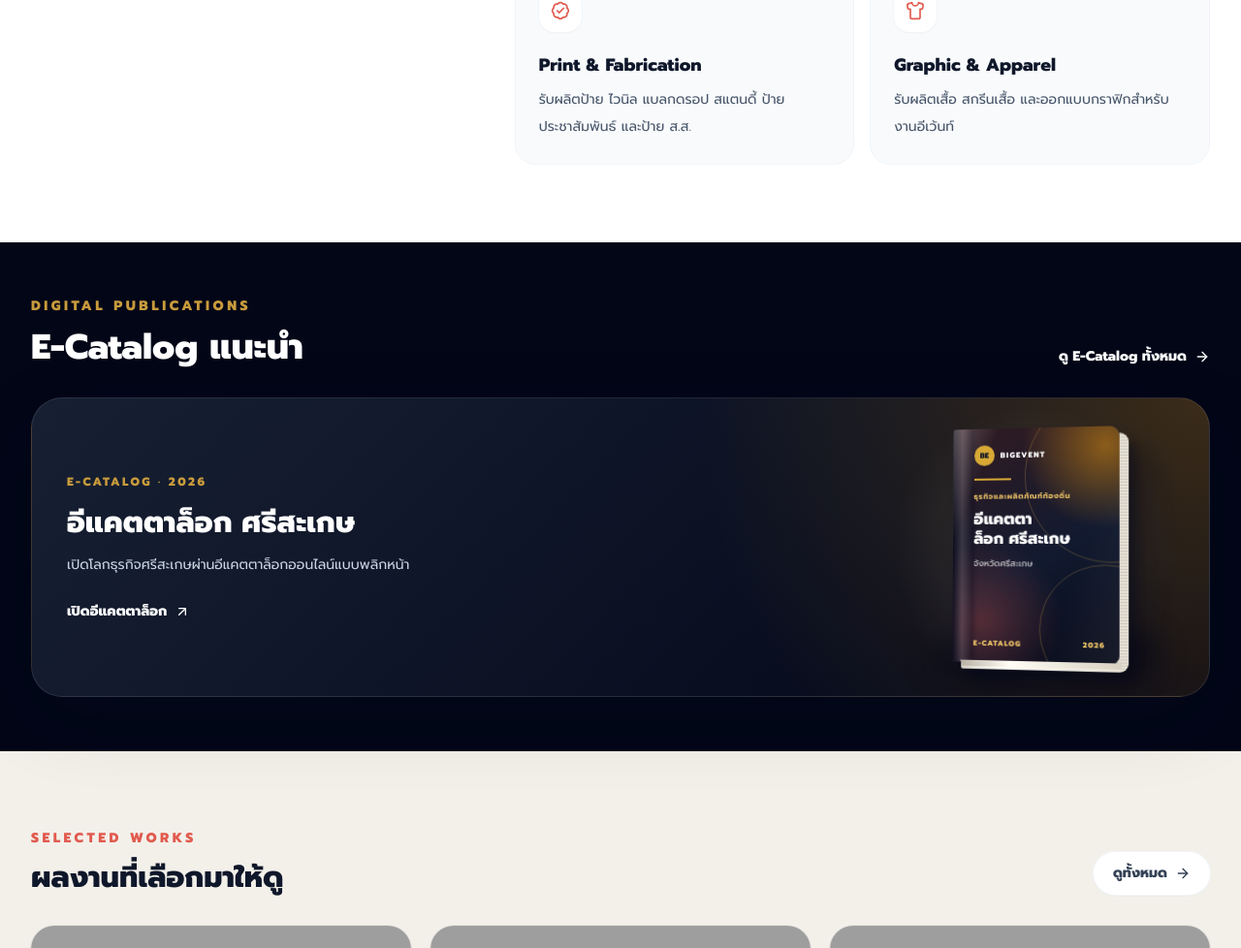
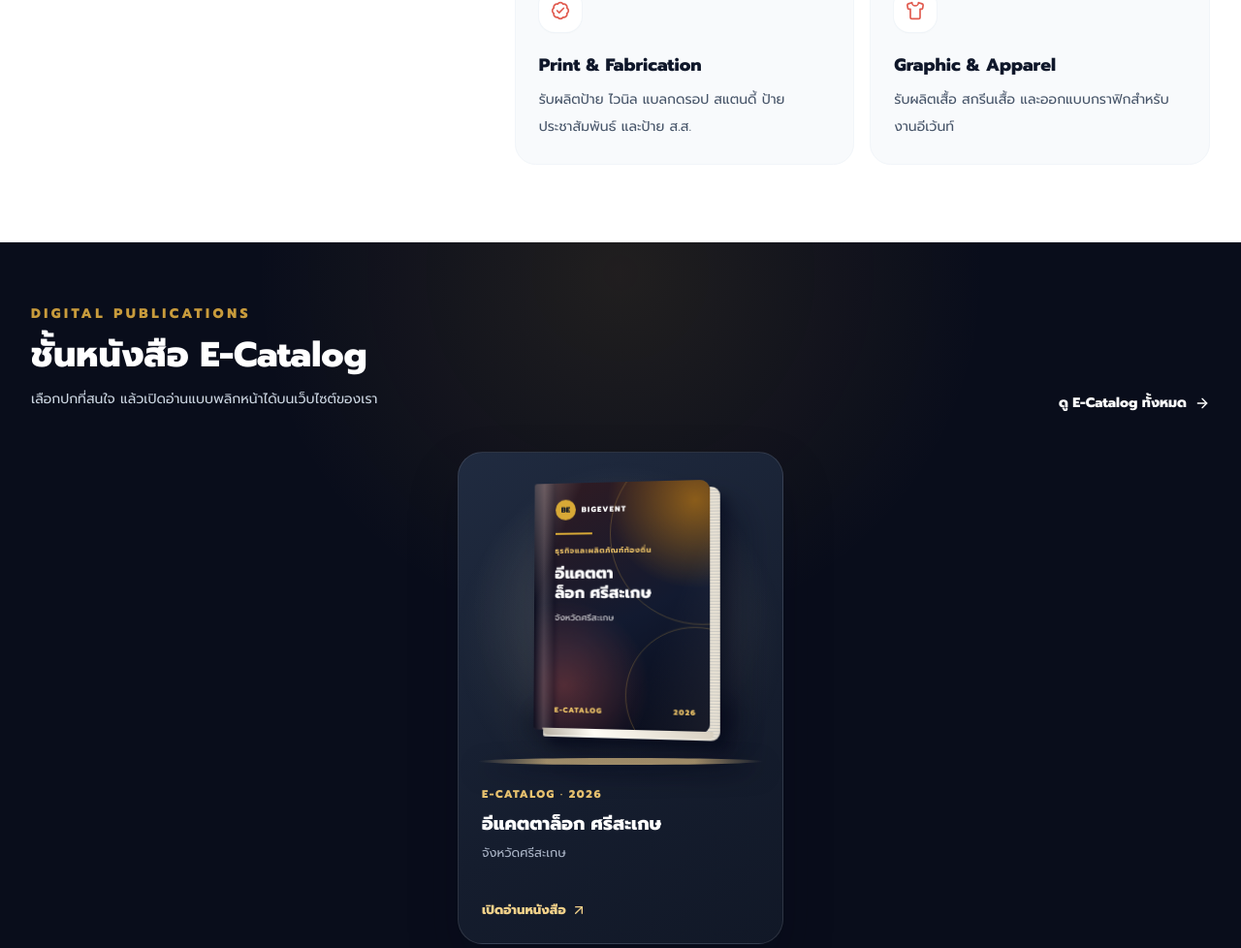
Before and after one commit to pongsaphat-sudo/bigevent, a PHP site: page / in a window 1280 px wide. Shown: the part 1266-2244 px from the top of the page at 97% size. Run offline with PHP 8.4, Linux system fonts and the light colour scheme; data that the repository does not hold is empty; some libraries are stand-ins or nearby versions; grey boxes are pictures that could not be loaded.

Commit message:
Show featured E-Catalogs as a homepage bookshelf

```diff
--- a/assets/css/app.css
+++ b/assets/css/app.css
@@ -129,9 +129,9 @@ textarea.admin-field {
 }
 
 .ecatalog-book-stage--home {
-  min-height: 18rem;
-  padding: 2rem 2.75rem 2.25rem;
-  background: radial-gradient(circle at center, rgba(255, 255, 255, 0.1), transparent 64%);
+  min-height: 20rem;
+  padding: 2rem 2.25rem 2.35rem;
+  background: radial-gradient(circle at center, rgba(255, 255, 255, 0.12), transparent 66%);
 }
 
 .ecatalog-book-stage--hero {
@@ -165,7 +165,110 @@ textarea.admin-field {
 }
 
 .ecatalog-book--home {
-  width: min(62%, 10.75rem);
+  width: min(68%, 12.25rem);
+}
+
+.ecatalog-home-section {
+  background: radial-gradient(circle at 50% 4%, rgba(203, 155, 60, 0.12), transparent 38%), #090d1b;
+}
+
+.ecatalog-home-shelf {
+  display: grid;
+  grid-template-columns: repeat(auto-fit, minmax(min(100%, 16rem), 21rem));
+  justify-content: center;
+  gap: 1.5rem;
+}
+
+.ecatalog-home-item {
+  display: flex;
+  min-width: 0;
+  flex-direction: column;
+  overflow: hidden;
+  border: 1px solid rgba(255, 255, 255, 0.11);
+  border-radius: 1.6rem;
+  background: linear-gradient(150deg, #202b40, #151d2e 62%, #111827);
+  box-shadow: 0 24px 50px rgba(2, 6, 23, 0.25);
+  transition: border-color 240ms ease, transform 240ms ease, box-shadow 240ms ease;
+}
+
+.ecatalog-home-item:hover,
+.ecatalog-home-item:focus-visible {
+  border-color: rgba(223, 180, 94, 0.72);
+  transform: translateY(-5px);
+  box-shadow: 0 30px 60px rgba(2, 6, 23, 0.4);
+}
+
+.ecatalog-home-item:focus-visible {
+  outline: 3px solid #d8a936;
+  outline-offset: 4px;
+}
+
+.ecatalog-home-item__display {
+  position: relative;
+  display: block;
+  background: radial-gradient(circle at 50% 60%, rgba(248, 222, 153, 0.11), transparent 67%);
+}
+
+.ecatalog-home-item__display::after {
+  content: "";
+  position: absolute;
+  right: 6%;
+  bottom: 0;
+  left: 6%;
+  height: 7px;
+  border-radius: 50%;
+  background: linear-gradient(90deg, transparent, rgba(235, 201, 138, 0.64) 24%, rgba(235, 201, 138, 0.64) 76%, transparent);
+  box-shadow: 0 8px 22px rgba(2, 6, 23, 0.55);
+}
+
+.ecatalog-home-item__meta {
+  display: flex;
+  min-height: 11.5rem;
+  flex: 1;
+  flex-direction: column;
+  align-items: flex-start;
+  padding: 1.4rem 1.5rem 1.5rem;
+}
+
+.ecatalog-home-item__eyebrow {
+  color: #e9c370;
+  font-size: 0.7rem;
+  font-weight: 800;
+  letter-spacing: 0.14em;
+  text-transform: uppercase;
+}
+
+.ecatalog-home-item__title {
+  display: -webkit-box;
+  overflow: hidden;
+  margin-top: 0.55rem;
+  color: #fff;
+  font-size: 1.17rem;
+  font-weight: 800;
+  line-height: 1.45;
+  -webkit-box-orient: vertical;
+  -webkit-line-clamp: 2;
+}
+
+.ecatalog-home-item__client {
+  overflow: hidden;
+  max-width: 100%;
+  margin-top: 0.35rem;
+  color: #abb5c7;
+  font-size: 0.8rem;
+  text-overflow: ellipsis;
+  white-space: nowrap;
+}
+
+.ecatalog-home-item__action {
+  display: inline-flex;
+  align-items: center;
+  gap: 0.35rem;
+  margin-top: auto;
+  padding-top: 1rem;
+  color: #f2d18a;
+  font-size: 0.82rem;
+  font-weight: 800;
 }
 
 .ecatalog-book--hero {
--- a/ecatalog-module.php
+++ b/ecatalog-module.php
@@ -493,16 +493,38 @@ function download_ecatalog_pdf(string $slug): void
 
 function render_home_ecatalog_section(): void
 {
-    $catalogs = db()->query("SELECT * FROM ecatalogs WHERE is_published = 1 AND is_featured = 1 ORDER BY sort_order ASC, published_at DESC, id DESC LIMIT 3")->fetchAll();
+    $catalogs = db()->query("SELECT * FROM ecatalogs WHERE is_published = 1 AND is_featured = 1 ORDER BY sort_order ASC, published_at DESC, id DESC LIMIT 6")->fetchAll();
     if (!$catalogs) {
         return;
     }
     $lang = current_lang();
     ?>
-    <section class="bg-slate-950 px-4 py-14 text-white sm:px-6 lg:px-8">
+    <section class="ecatalog-home-section bg-slate-950 px-4 py-16 text-white sm:px-6 lg:px-8" aria-labelledby="home-ecatalog-heading">
         <div class="mx-auto max-w-7xl">
-            <div class="flex flex-col justify-between gap-4 sm:flex-row sm:items-end"><div><p class="text-sm font-black uppercase tracking-[.25em] text-gold">Digital publications</p><h2 class="mt-3 text-3xl font-black sm:text-4xl"><?= $lang === 'en' ? 'Featured E-Catalogs' : 'E-Catalog แนะนำ' ?></h2></div><a href="<?= e(url_for('/ecatalog')) ?>" class="inline-flex items-center gap-2 text-sm font-extrabold text-white hover:text-gold"><?= $lang === 'en' ? 'View all catalogs' : 'ดู E-Catalog ทั้งหมด' ?><i data-lucide="arrow-right" class="h-4 w-4"></i></a></div>
-            <div class="mt-8 grid gap-6 <?= count($catalogs) === 1 ? '' : 'md:grid-cols-2 xl:grid-cols-3' ?>"><?php foreach ($catalogs as $catalog): ?><a href="<?= e(ecatalog_url($catalog)) ?>" class="group grid overflow-hidden rounded-[2rem] border border-white/10 bg-[radial-gradient(circle_at_top_right,rgba(245,158,11,.22),transparent_42%),linear-gradient(135deg,#172033,#020617)] shadow-soft <?= count($catalogs) === 1 ? 'lg:grid-cols-[1fr_360px]' : '' ?>"><div class="flex flex-col justify-center p-7 sm:p-9"><p class="text-xs font-black uppercase tracking-[.2em] text-gold">E-Catalog<?= !empty($catalog['publication_year']) ? ' · ' . (int) $catalog['publication_year'] : '' ?></p><h3 class="mt-4 text-2xl font-black leading-tight sm:text-3xl"><?= e(ecatalog_localized($catalog, 'title')) ?></h3><p class="mt-3 line-clamp-2 text-sm leading-7 text-slate-300"><?= e(ecatalog_localized($catalog, 'description')) ?></p><span class="mt-6 inline-flex items-center gap-2 text-sm font-extrabold text-white group-hover:text-gold"><?= $lang === 'en' ? 'Open catalog' : 'เปิดอีแคตตาล็อก' ?><i data-lucide="arrow-up-right" class="h-4 w-4"></i></span></div><?= ecatalog_book_mockup($catalog, 'home') ?></a><?php endforeach; ?></div>
+            <div class="flex flex-col justify-between gap-4 sm:flex-row sm:items-end">
+                <div>
+                    <p class="text-sm font-black uppercase tracking-[.25em] text-gold">Digital publications</p>
+                    <h2 id="home-ecatalog-heading" class="mt-3 text-3xl font-black sm:text-4xl"><?= $lang === 'en' ? 'Explore our E-Catalogs' : 'ชั้นหนังสือ E-Catalog' ?></h2>
+                    <p class="mt-3 max-w-2xl text-sm leading-7 text-slate-300"><?= $lang === 'en' ? 'Choose a cover and flip through each book on our website.' : 'เลือกปกที่สนใจ แล้วเปิดอ่านแบบพลิกหน้าได้บนเว็บไซต์ของเรา' ?></p>
+                </div>
+                <a href="<?= e(url_for('/ecatalog')) ?>" class="inline-flex shrink-0 items-center gap-2 text-sm font-extrabold text-white hover:text-gold"><?= $lang === 'en' ? 'View all catalogs' : 'ดู E-Catalog ทั้งหมด' ?><i data-lucide="arrow-right" class="h-4 w-4"></i></a>
+            </div>
+            <div class="ecatalog-home-shelf mt-10">
+                <?php foreach ($catalogs as $catalog): ?>
+                    <?php $title = ecatalog_localized($catalog, 'title'); $client = ecatalog_localized($catalog, 'client_name'); ?>
+                    <a href="<?= e(ecatalog_url($catalog)) ?>" class="ecatalog-home-item group" aria-label="<?= e(($lang === 'en' ? 'Open ' : 'เปิด ') . $title) ?>">
+                        <span class="ecatalog-home-item__display">
+                            <?= ecatalog_book_mockup($catalog, 'home') ?>
+                        </span>
+                        <span class="ecatalog-home-item__meta">
+                            <span class="ecatalog-home-item__eyebrow">E-Catalog<?= !empty($catalog['publication_year']) ? ' · ' . (int) $catalog['publication_year'] : '' ?></span>
+                            <span class="ecatalog-home-item__title"><?= e($title) ?></span>
+                            <?php if ($client !== ''): ?><span class="ecatalog-home-item__client"><?= e($client) ?></span><?php endif; ?>
+                            <span class="ecatalog-home-item__action"><?= $lang === 'en' ? 'Open book' : 'เปิดอ่านหนังสือ' ?><i data-lucide="arrow-up-right" class="h-4 w-4"></i></span>
+                        </span>
+                    </a>
+                <?php endforeach; ?>
+            </div>
         </div>
     </section>
     <?php
```
Also changed, not shown: README.md, assets/css/tailwind.generated.css.
